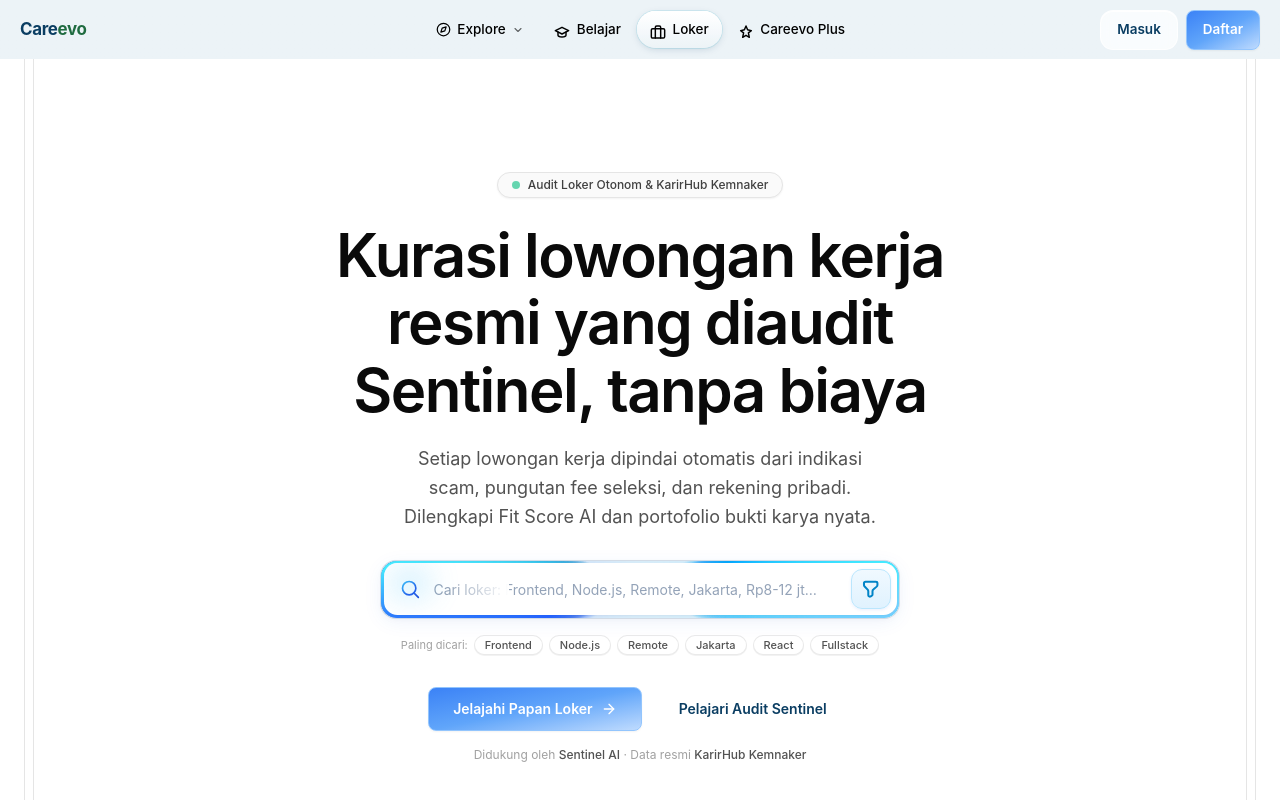
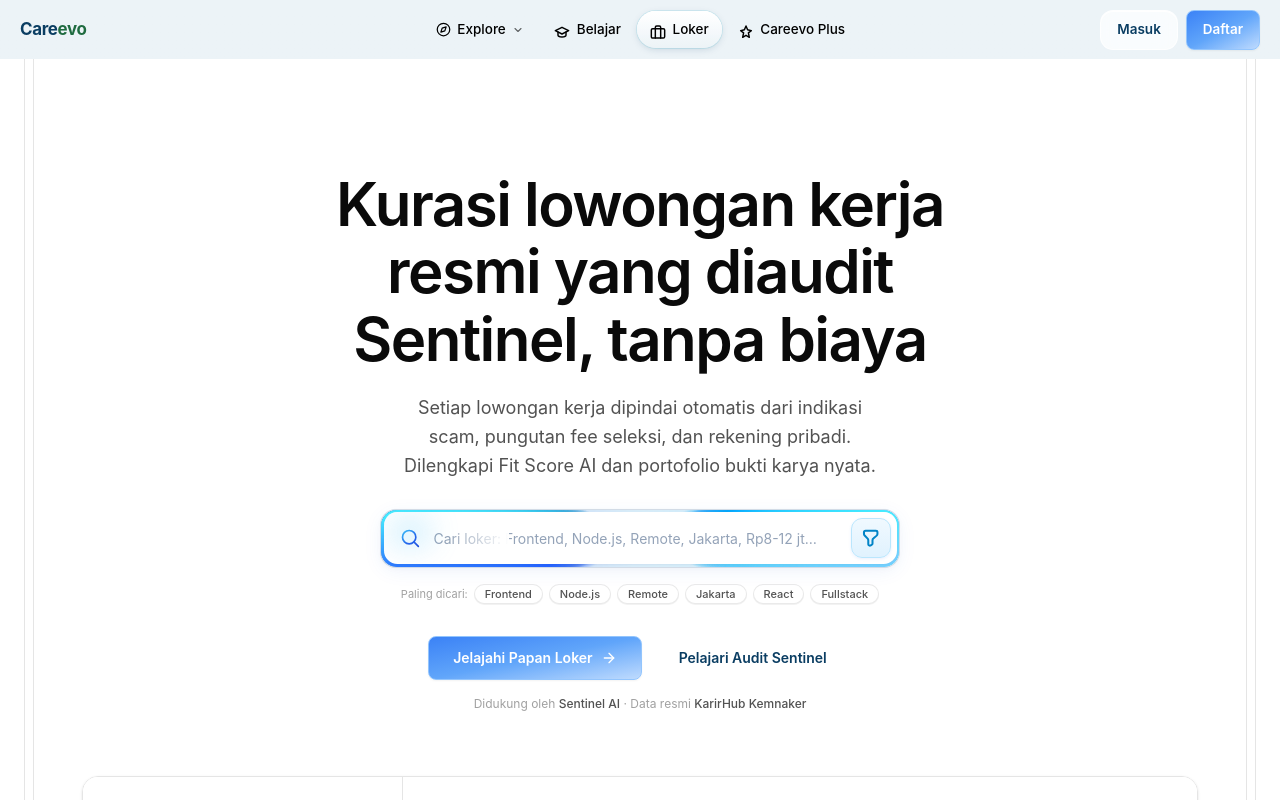
Before and after one commit to vaskoyudha/careevo, a Next.js app: page /loker in a window 1280 px wide. Shown: the top 800 px of the page. Built offline with nearby package versions, Linux system fonts and the light colour scheme.

Commit message:
fix(loker): remove eyebrow pill badge from hero section

```diff
--- a/src/components/features/jobs/vertex-kerja-view.tsx
+++ b/src/components/features/jobs/vertex-kerja-view.tsx
@@ -324,14 +324,8 @@
             <div className="relative z-20 w-full bg-white pt-16 sm:pt-20 md:pt-24 lg:pt-28">
               <div className="px-6 sm:px-8 lg:px-12">
                 <div className="mx-auto max-w-4xl text-center">
-                  {/* Eyebrow Badge */}
-                  <div className="inline-flex items-center gap-2 rounded-full border border-neutral-200 bg-neutral-50 px-3.5 py-1 text-xs font-medium text-neutral-700 shadow-xs">
-                    <span className="size-2 rounded-full bg-emerald-500 animate-pulse" />
-                    <span>Audit Loker Otonom & KarirHub Kemnaker</span>
-                  </div>
-
                   {/* Main Headline */}
-                  <h1 className="mt-6 text-balance font-semibold text-3xl sm:text-4xl md:text-5xl lg:text-6xl text-neutral-950 tracking-tight leading-[1.12]">
+                  <h1 className="text-balance font-semibold text-3xl sm:text-4xl md:text-5xl lg:text-6xl text-neutral-950 tracking-tight leading-[1.12]">
                     Kurasi lowongan kerja resmi yang diaudit Sentinel, tanpa biaya
                   </h1>
 
```
